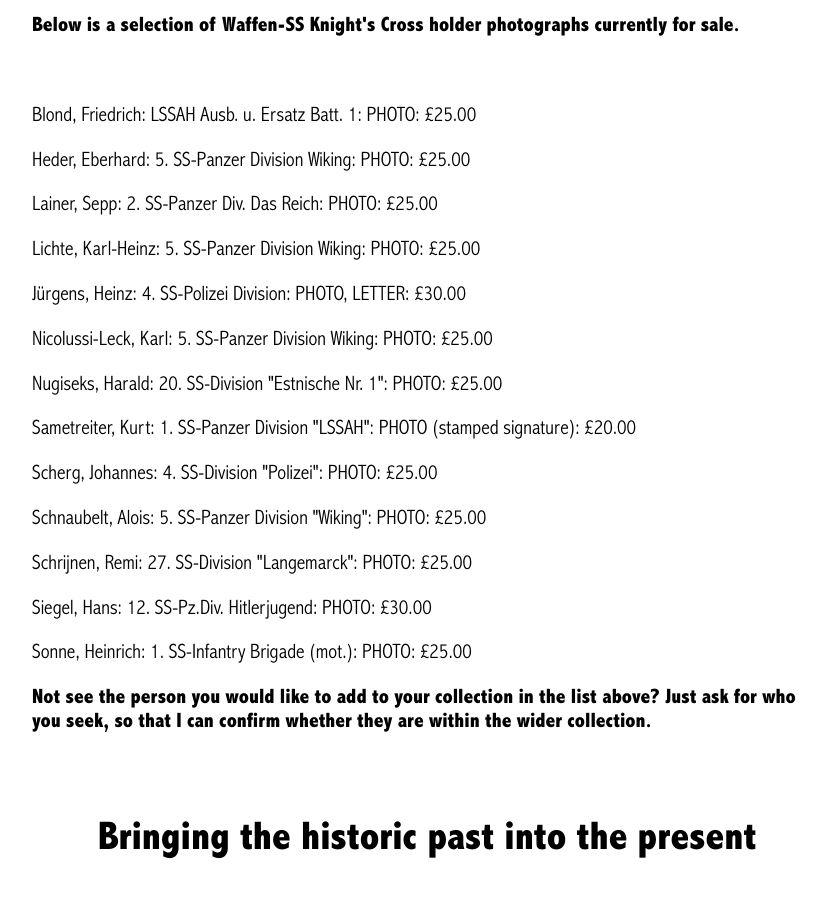
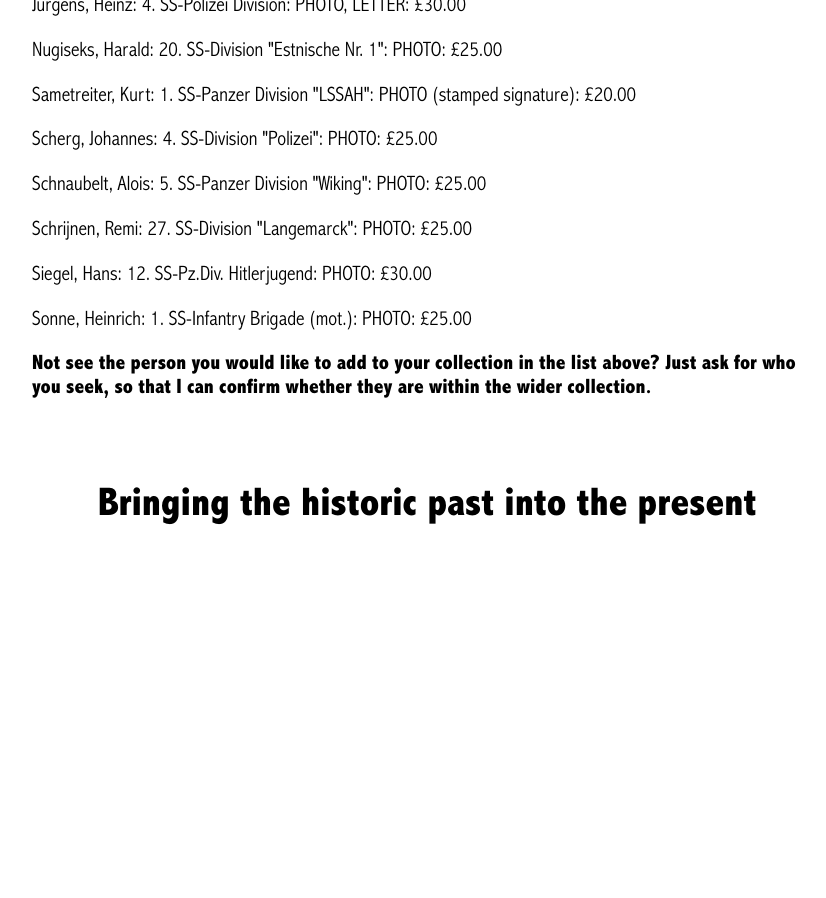
Before and after one commit to lahphotographs/lahphotographs.github.com, a Jekyll site: the page built from Waffen_SS_photos.md, in a window 1280 px wide and 900 px high, scrolled down 1426 px. Shown: the whole window, without its empty margins (213-1039 px from the left). Built offline with Jekyll 4.4.1, drawn with Linux system fonts in a browser that asks for light colours; after the commit the page ends 1992 px from its top, so only the background shows below that.

Commit message:
Update Waffen_SS_photos.md

```diff
--- a/Waffen_SS_photos.md
+++ b/Waffen_SS_photos.md
@@ -9,7 +9,6 @@ permalink: /waffen_ss_photos.html
 <img src="./assets/Scherg 2.jpg"/>
 <img src="./assets/Siegel.jpeg"/>
 <img src="./assets/Nugiseks.jpeg"/>
-<img src="./assets/Nicolussi-Leck.jpeg"/>
 <img src="./assets/Heder.jpeg"/>
 <img src="./assets/Remi Schrijnen.jpg"/>
 </p>
@@ -21,7 +20,6 @@ permalink: /waffen_ss_photos.html
 <p>Lainer,	Sepp: 2. SS-Panzer Div. Das Reich:	PHOTO:	£25.00
 <p>Lichte,	Karl-Heinz: 5. SS-Panzer Division Wiking:	PHOTO:	£25.00
 <p>Jürgens,	Heinz: 4. SS-Polizei Division:	PHOTO, LETTER:	£30.00
-<p>Nicolussi-Leck,	Karl: 5. SS-Panzer Division Wiking:	PHOTO:	£25.00
 <p>Nugiseks,	Harald: 20. SS-Division "Estnische Nr. 1":	PHOTO:	£25.00
 <p>Sametreiter,	Kurt:	1. SS-Panzer Division "LSSAH":	PHOTO (stamped signature):	£20.00
 <p>Scherg,	Johannes:	4. SS-Division "Polizei":	PHOTO:	£25.00
```
